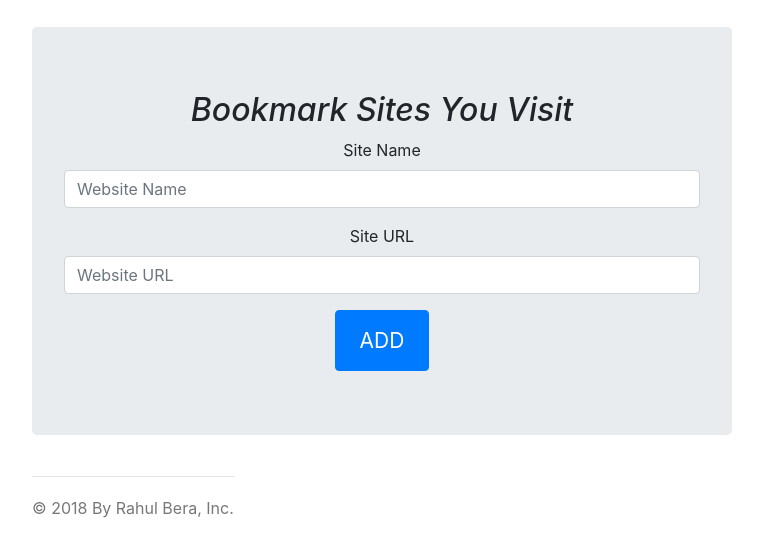
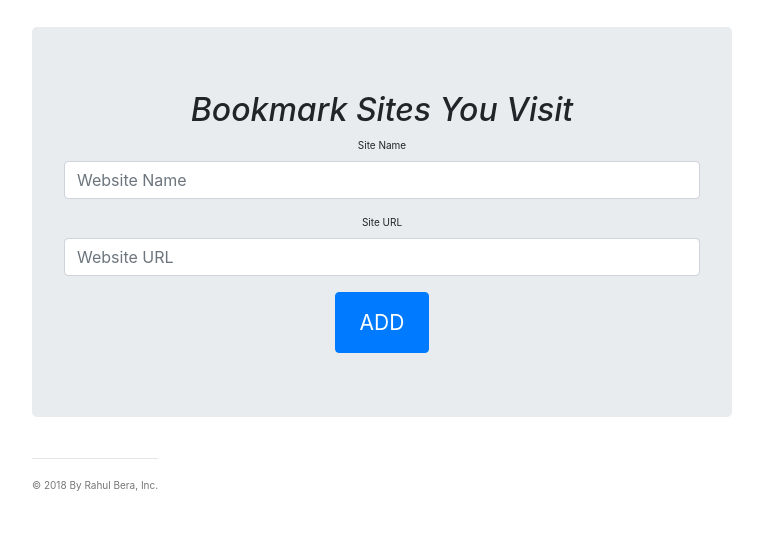
Before and after one commit to bera5186/Bookmarker, a plain HTML site: page index.html in a window 1280 px wide. Shown: the part 105-660 px from the top of the page, without its empty margins (258-1021 px from the left). Drawn offline with Linux system fonts and the light colour scheme.

Commit message:
Updated font size

```diff
--- a/css/style.css
+++ b/css/style.css
@@ -77,3 +77,5 @@ body {
       border-bottom: 0;
     }
   }
+body{
+    font-size:10px;}
```
